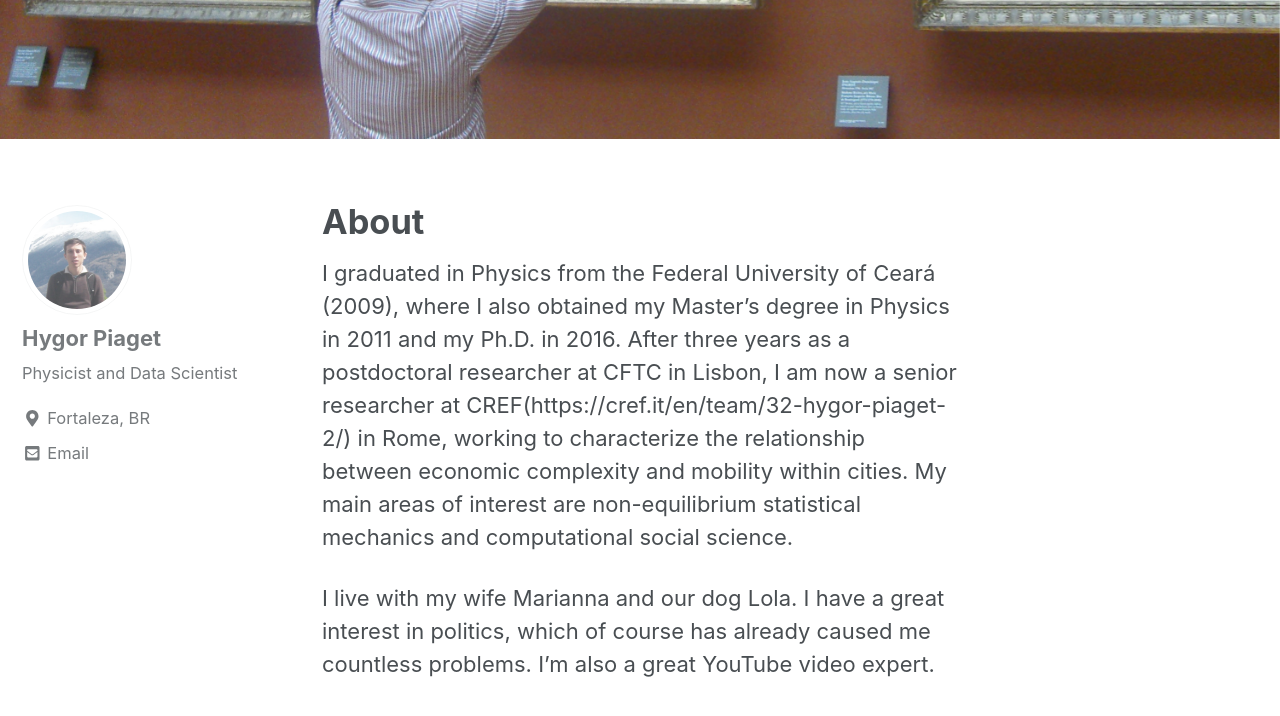
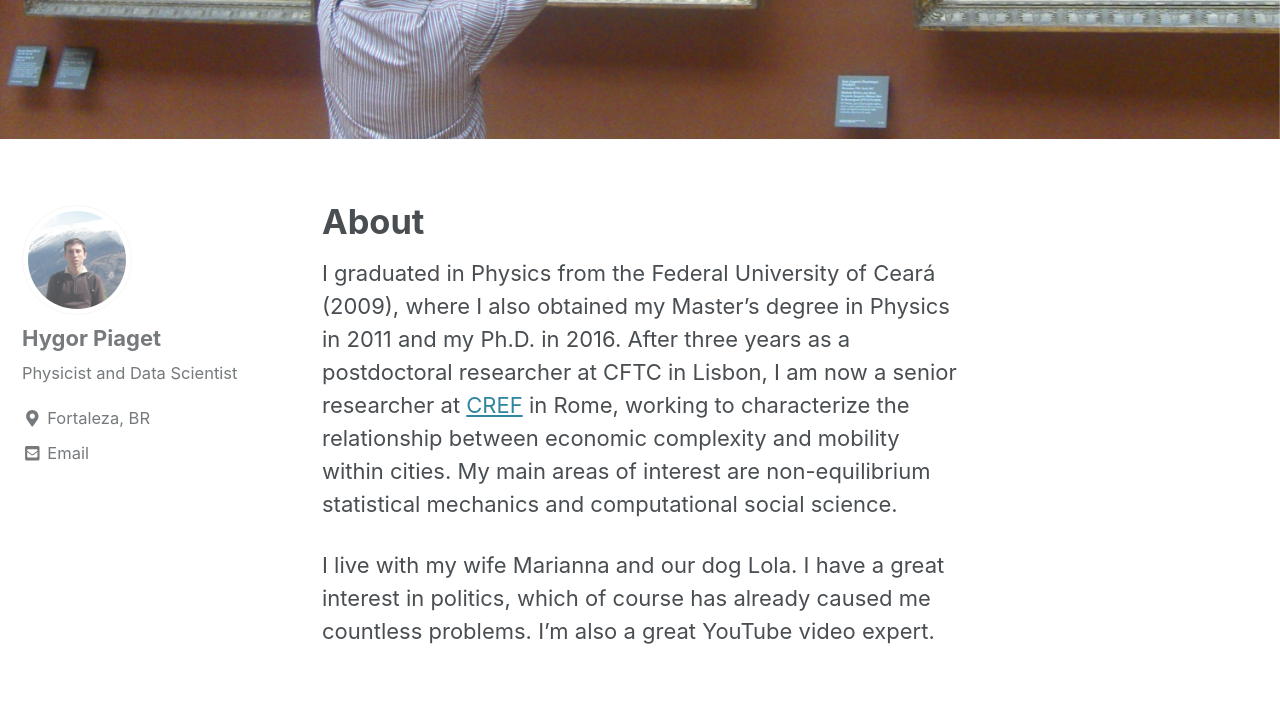
Before and after one commit to HygorPiaget/HygorPiaget.github.io, a Jekyll site: the page built from _pages/about.md, in a window 1280 px wide and 900 px high, scrolled down 670 px. Shown: the top 716 px of the window. Built offline with Jekyll 4.4.1, drawn with Linux system fonts in a browser that asks for light colours; cached includes are drawn as plain includes; nearby versions of some CDN libraries.

Commit message:
Update about.md

```diff
--- a/_pages/about.md
+++ b/_pages/about.md
@@ -5,7 +5,7 @@ header:
   image: "/images/louvre1.jpg"
 ---
 
-I graduated in Physics from the Federal University of Ceará (2009), where I also obtained my Master's degree in Physics in 2011 and my Ph.D. in 2016. After three years as a postdoctoral researcher at CFTC in Lisbon, I am now a senior researcher at CREF(https://cref.it/en/team/32-hygor-piaget-2/) in Rome, working to characterize the relationship between economic complexity and mobility within cities. My main areas of interest are non-equilibrium statistical mechanics and computational social science.
+I graduated in Physics from the Federal University of Ceará (2009), where I also obtained my Master's degree in Physics in 2011 and my Ph.D. in 2016. After three years as a postdoctoral researcher at CFTC in Lisbon, I am now a senior researcher at [CREF](https://cref.it/en/team/32-hygor-piaget-2/) in Rome, working to characterize the relationship between economic complexity and mobility within cities. My main areas of interest are non-equilibrium statistical mechanics and computational social science.
 
 <!--studying the collective dynamics of cells on substrates. My main areas of interest are non-equilibrium statistical mechanics and computational social science. -->
 
```
